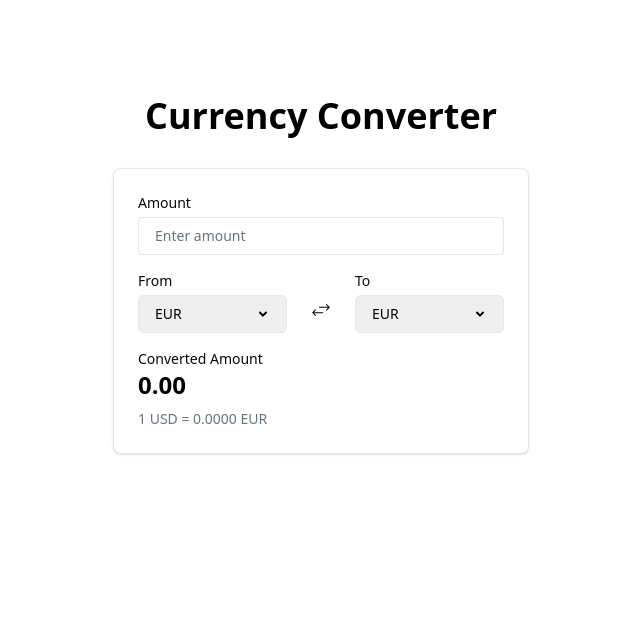
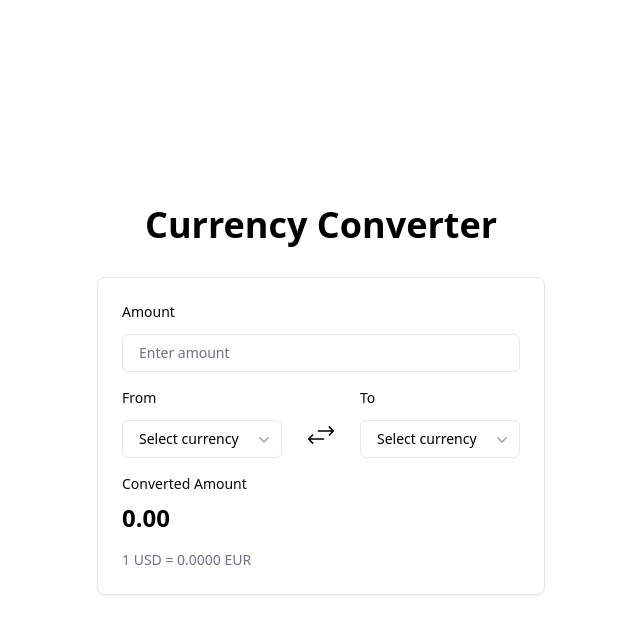
Before and after one commit to Fahleen1/training, a React (Vite) app in the folder currency-converter/: page / in a window 1280 px wide. Shown: the top 634 px of the page, without its empty margins (319-959 px from the left). Built offline with nearby package versions, Linux system fonts and the light colour scheme.

Commit message:
resolved:Updated the form layout

```diff
--- a/currency-converter/src/App.tsx
+++ b/currency-converter/src/App.tsx
@@ -3,10 +3,9 @@ import MainHeading from './components/MainHeading';
 
 function App() {
   return (
-    <div className='containerr flex flex-col items-center justify-center'>
-      <MainHeading name="Currency Converter"/>
-      <Form/>
-
+    <div className="h-screen p-24 flex flex-col items-center justify-center">
+      <MainHeading name="Currency Converter" />
+      <Form />
     </div>
   );
 }
--- a/currency-converter/src/components/Form.tsx
+++ b/currency-converter/src/components/Form.tsx
@@ -1,59 +1,124 @@
+import { useState } from 'react';
 import { IoIosSwap } from 'react-icons/io';
-import { RiArrowDropDownLine } from 'react-icons/ri';
 
 export default function Form() {
+  const [fromDropdown, setFromDropdown] = useState(false);
+  const [toDropdown, setToDropdown] = useState(false);
+
+  const currencies = ['EUR', 'USD', 'GBP', 'JPY'];
+
   return (
-    <div className="w-full max-w-md px-4 mt-8">
-      <form className="border p-6 shadow rounded-lg bg-white">
+    <div className="w-full form px-4 mt-8">
+      <form className="border p-6 shadow-sm rounded-lg bg-white">
         <div className="mb-4">
           <label className="block text-sm font-medium mb-1">Amount</label>
           <input
             type="number"
-            className="w-full border rounded px-4 text-sm py-2 focus:ring-blue-500"
+            className="w-full border mt-2 rounded-md px-4 text-sm py-2 focus-visible:outline-none focus-visible:ring-2 focus-visible:ring-gray-400 focus-visible:ring-offset-2"
             placeholder="Enter amount"
           />
         </div>
 
         <div className="flex flex-row gap-4 items-center">
+          {/* From Dropdown */}
           <div className="flex-1">
             <label className="block text-sm font-medium mb-1">From</label>
-            <div className="select-box relative">
-              <select className="w-full appearance-none border rounded-md px-4 text-sm py-2 focus:ring-blue-500">
-                <option value="eur">EUR</option>
-                <option value="usd">USD</option>
-                <option value="gbp">GBP</option>
-                <option value="jpy">JPY</option>
-              </select>
-              <div className="absolute inset-y-0 right-3 flex items-center">
-                <RiArrowDropDownLine className="size-6" />
+            <div className="relative">
+              <button
+                type="button"
+                onClick={() => setFromDropdown(!fromDropdown)}
+                className="w-full border rounded-md mt-2 px-4 py-2 text-sm text-left bg-white focus:outline-none focus:ring-2 focus:ring-offset-2 focus:ring-gray-400"
+              >
+                Select currency
+              </button>
+
+              <div className="absolute inset-y-0 mt-2 right-2 flex items-center pointer-events-none">
+                <svg
+                  className="size-5 text-gray-400"
+                  viewBox="0 0 20 20"
+                  fill="currentColor"
+                  aria-hidden="true"
+                  data-slot="icon"
+                >
+                  <path
+                    fill-rule="evenodd"
+                    d="M5.22 8.22a.75.75 0 0 1 1.06 0L10 11.94l3.72-3.72a.75.75 0 1 1 1.06 1.06l-4.25 4.25a.75.75 0 0 1-1.06 0L5.22 9.28a.75.75 0 0 1 0-1.06Z"
+                    clip-rule="evenodd"
+                  />
+                </svg>
               </div>
+
+              {fromDropdown && (
+                <ul className="absolute z-10 bg-white border rounded-md mt-1 w-full shadow-lg">
+                  {currencies.map((currency) => (
+                    <li
+                      key={currency}
+                      onClick={() => {
+                        setFromDropdown(false);
+                      }}
+                      className="px-4 py-2 hover:bg-gray-100 hover:ring-offset-white"
+                    >
+                      {currency}
+                    </li>
+                  ))}
+                </ul>
+              )}
             </div>
           </div>
 
-          <div className="p-2 mt-4 swap-icon">
-            <IoIosSwap className="text-xl" />
+          <div className="p-2 mt-6  swap-icon">
+            <IoIosSwap className="text-3xl font-bold" />
           </div>
 
+          {/* To Dropdown */}
           <div className="flex-1">
-            <label className="block font-medium text-sm mb-1">To</label>
-            <div className="select-box relative">
-              <select className="w-full appearance-none border rounded-md px-4 text-sm py-2 focus:ring-blue-500">
-                <option value="eur">EUR</option>
-                <option value="usd">USD</option>
-                <option value="gbp">GBP</option>
-                <option value="jpy">JPY</option>
-              </select>
-              <div className="absolute inset-y-0 right-3 flex items-center">
-                <RiArrowDropDownLine className="size-6" />
+            <label className="block text-sm font-medium mb-1">To</label>
+            <div className="relative">
+              <button
+                type="button"
+                onClick={() => setToDropdown(!toDropdown)}
+                className="w-full border rounded-md mt-2 px-4 py-2 text-sm text-left bg-white focus:outline-none focus:ring-offset-2 focus:ring-2 focus:ring-gray-400"
+              >
+                Select currency
+              </button>
+              <div className="absolute inset-y-0 mt-2 right-2 flex items-center pointer-events-none">
+                <svg
+                  className="size-5 text-gray-400"
+                  viewBox="0 0 20 20"
+                  fill="currentColor"
+                  aria-hidden="true"
+                  data-slot="icon"
+                >
+                  <path
+                    fill-rule="evenodd"
+                    d="M5.22 8.22a.75.75 0 0 1 1.06 0L10 11.94l3.72-3.72a.75.75 0 1 1 1.06 1.06l-4.25 4.25a.75.75 0 0 1-1.06 0L5.22 9.28a.75.75 0 0 1 0-1.06Z"
+                    clip-rule="evenodd"
+                  />
+                </svg>
               </div>
+              {toDropdown && (
+                <ul className="absolute z-10 bg-white border rounded-md mt-1 w-full shadow-lg">
+                  {currencies.map((currency) => (
+                    <li
+                      key={currency}
+                      onClick={() => {
+                        setToDropdown(false);
+                      }}
+                      className="px-4 py-2 hover:bg-gray-100"
+                    >
+                      {currency}
+                    </li>
+                  ))}
+                </ul>
+              )}
             </div>
           </div>
         </div>
 
         <div className="mt-4">
           <h3 className="amount font-medium text-sm">Converted Amount</h3>
-          <h2 className="text-2xl font-semibold">0.00</h2>
-          <h3 className="text-sm mt-2" style={{ color: '#6B7280' }}>
+          <h2 className="text-2xl font-semibold mt-2">0.00</h2>
+          <h3 className="text-sm mt-4" style={{ color: '#6B7280' }}>
             1 USD = 0.0000 EUR
           </h3>
         </div>
--- a/currency-converter/src/components/MainHeading.tsx
+++ b/currency-converter/src/components/MainHeading.tsx
@@ -1,3 +1,3 @@
 export default function MainHeading({ name }: { name: string }) {
-  return <h1 className="text-4xl text-center font-bold">{name}</h1>;
+  return <h1 className="text-4xl px-2 text-center font-bold">{name}</h1>;
 }
--- a/currency-converter/src/index.css
+++ b/currency-converter/src/index.css
@@ -1,17 +1,12 @@
 @tailwind base;
 @tailwind components;
 @tailwind utilities;
-
-.containerr {
-  position: relative;
-  top: 6rem;
-}
 
 .swap-icon {
   cursor: pointer;
 }
 .swap-icon:hover {
-  background-color: gainsboro;
+  background-color: #f3f4f6;
   border-radius: 50%;
 }
 
@@ -19,11 +14,11 @@ input::placeholder {
   color: #6b7280;
 }
 
-.select-icon {
-  width: 1rem;
-}
-
 label,
 .amount {
   color: #09090b;
 }
+
+.form {
+  width: 480px;
+}
```
